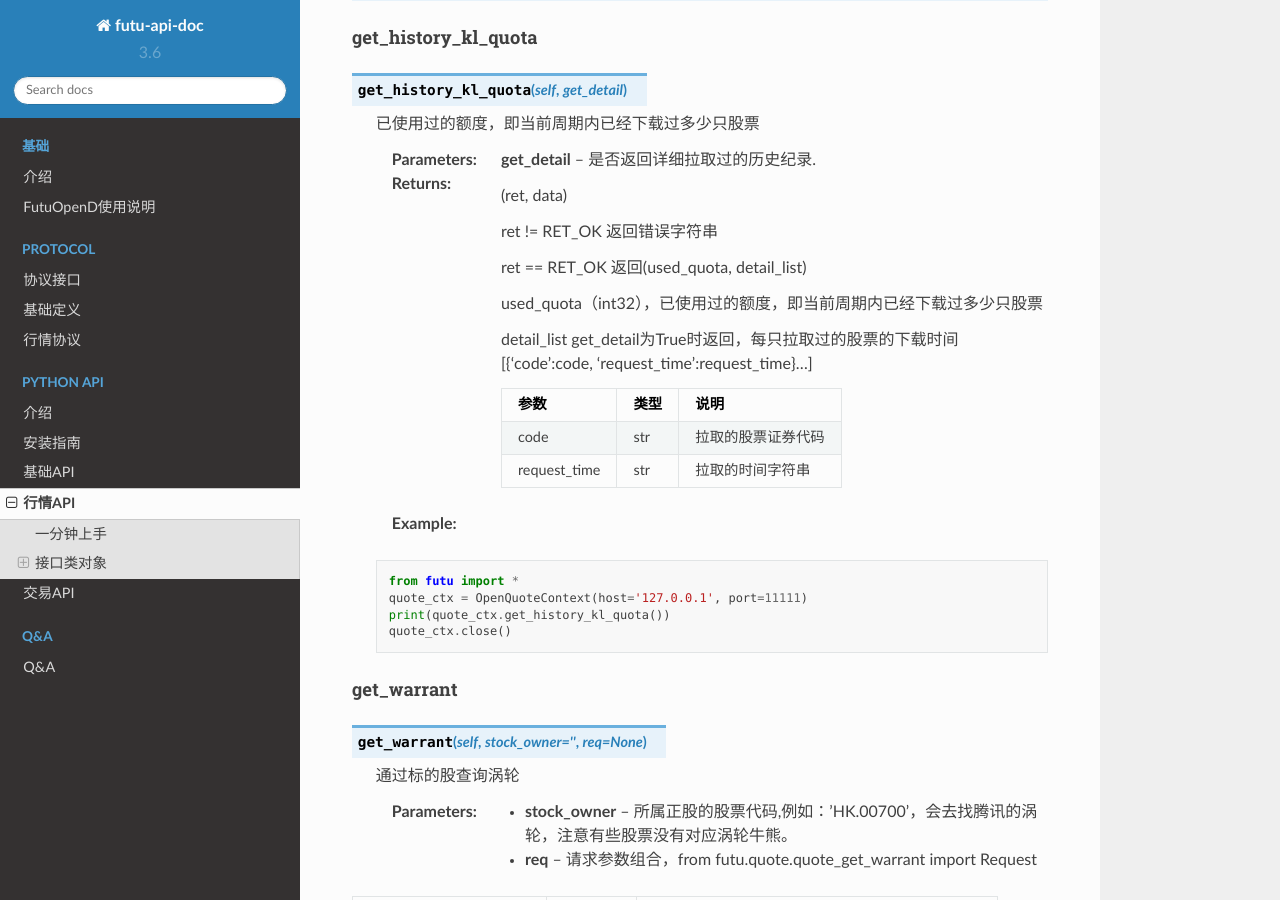
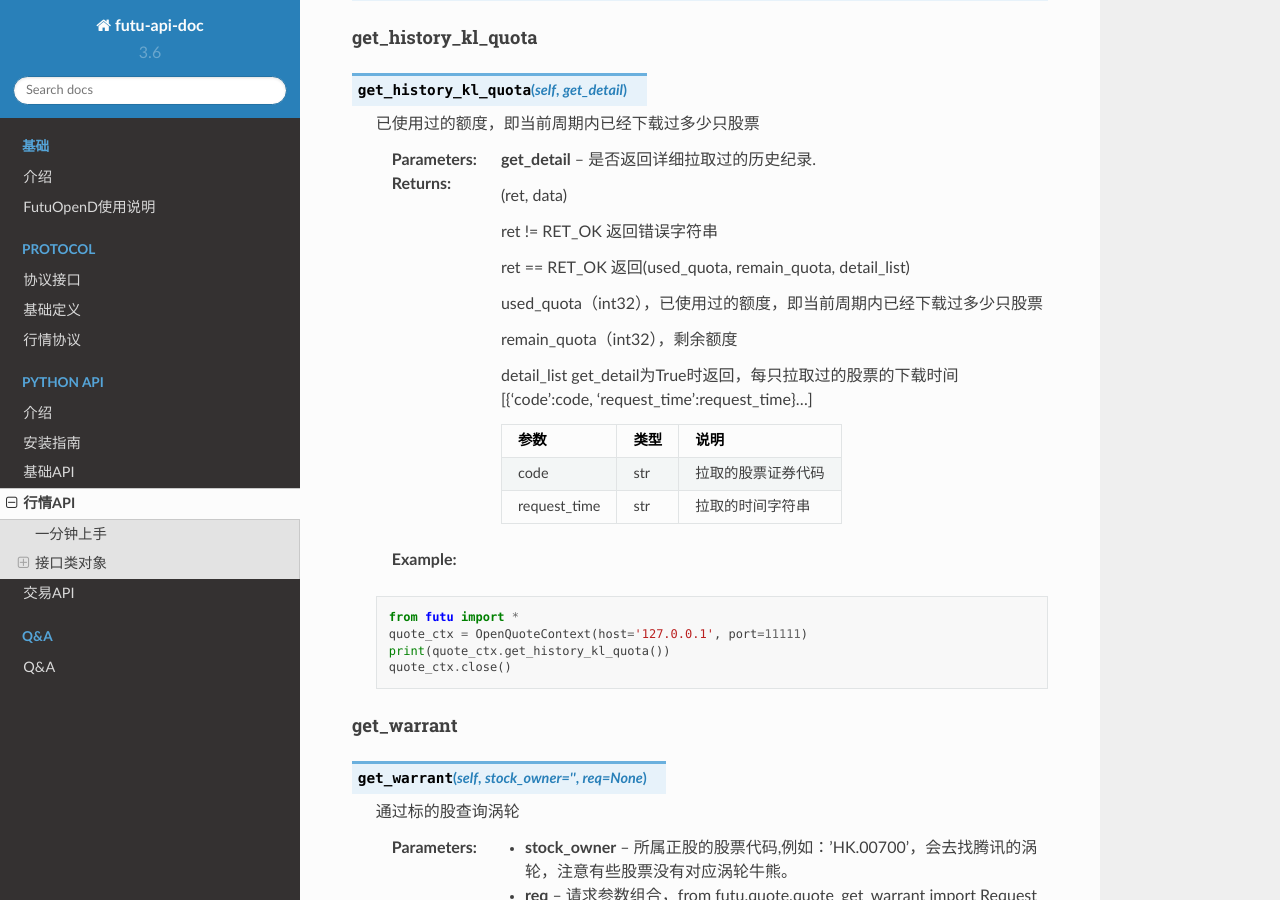
Before and after one commit to FutunnOpen/futu-api-doc, a Sphinx documentation site: the page built from doc_maker/source/api/Quote_API.rst, in a window 1280 px wide and 900 px high, scrolled down 25094 px. Built offline with Sphinx 7.4.7 and the Read the Docs theme 2.0.0, drawn with Linux system fonts in a browser that asks for light colours; pages that are not in the unit, such as notebooks, are missing from menus.

Commit message:
remainQuota

```diff
--- a/doc_maker/source/api/Quote_API.rst
+++ b/doc_maker/source/api/Quote_API.rst
@@ -1206,9 +1206,11 @@ get_history_kl_quota
 
         ret != RET_OK 返回错误字符串
 
-        ret == RET_OK 返回(used_quota, detail_list)
+        ret == RET_OK 返回(used_quota, remain_quota, detail_list)
 
         used_quota（int32），已使用过的额度，即当前周期内已经下载过多少只股票
+
+        remain_quota（int32），剩余额度
 
         detail_list get_detail为True时返回，每只拉取过的股票的下载时间[{'code':code, 'request_time':request_time}...]
 
```
